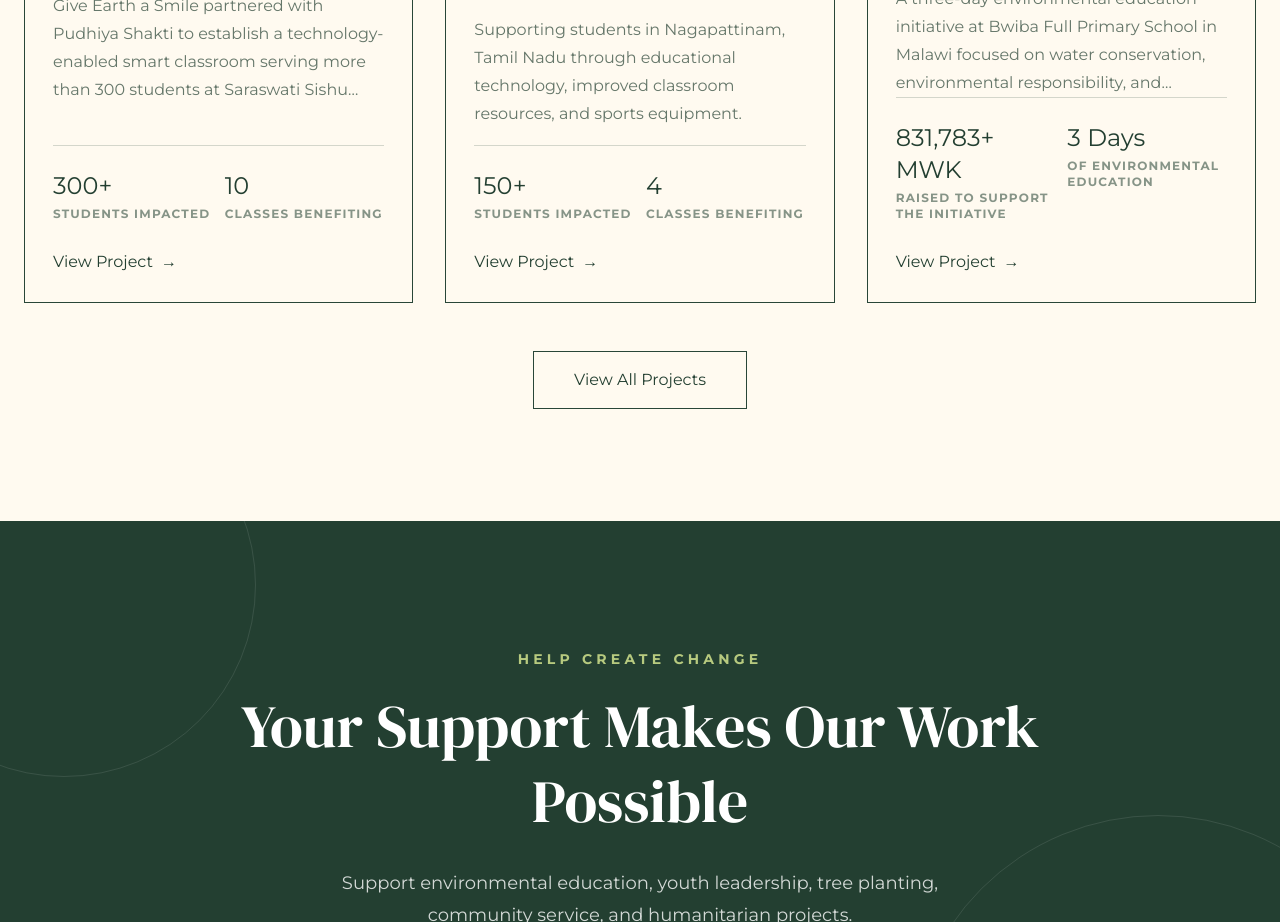
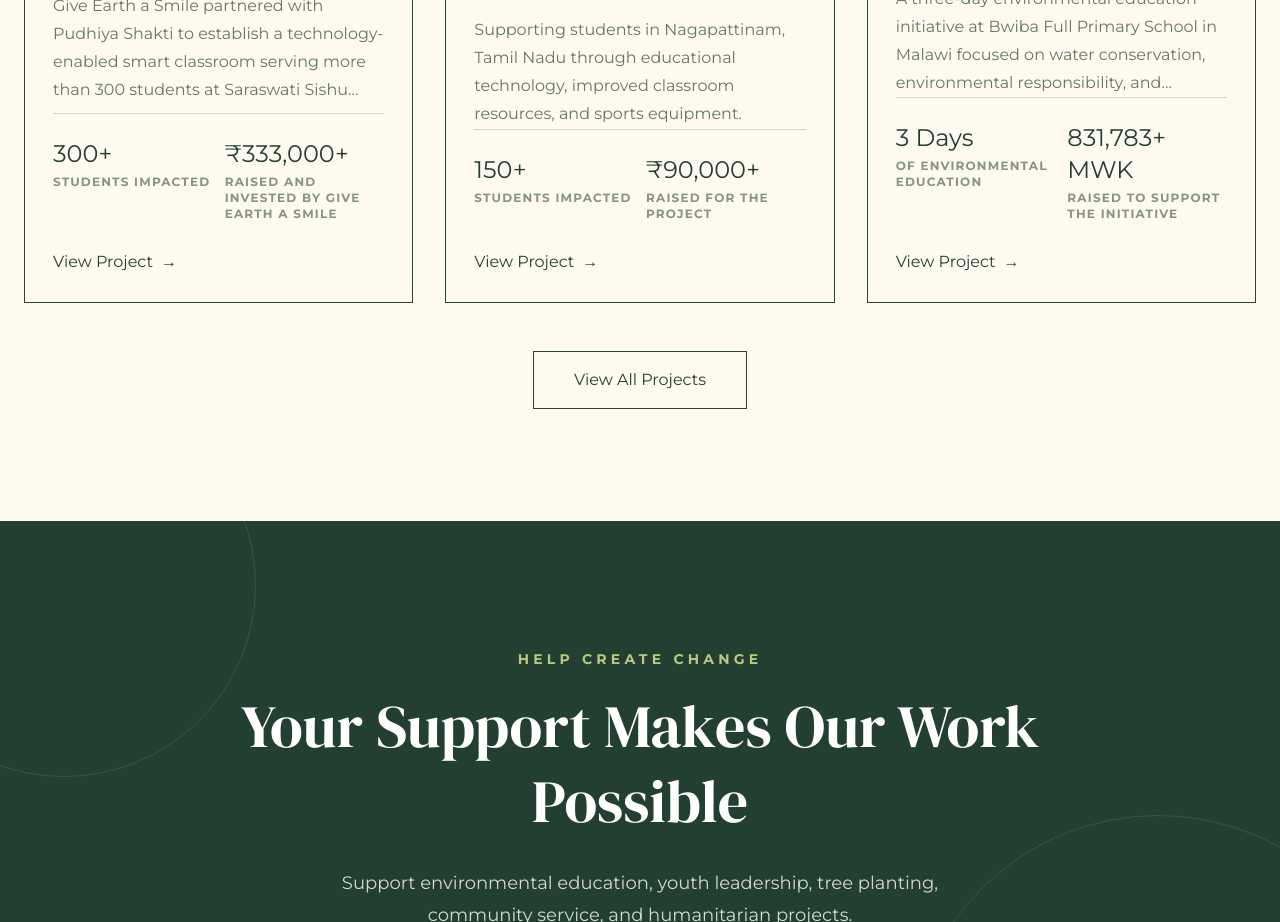
Before and after one commit to vn9ttrkd54-ui/Give-Earth-A-Smile-Beta, a Next.js app: page / in a window 1280 px wide. Shown: the part 3460-4382 px from the top of the page. Built offline with nearby package versions, Linux system fonts and the light colour scheme.

Commit message:
Update featured project statistic order

```diff
--- a/components/project/PublicProjectCard.tsx
+++ b/components/project/PublicProjectCard.tsx
@@ -44,10 +44,24 @@ export default function PublicProjectCard({
     "smart-classrooms-tamil-nadu",
   ].includes(project.slug);
 
+  const smartClassroomStudentStatistic = isPudhiyaShaktiProject
+    ? project.statistics.find((item) =>
+        item.label.toLowerCase().includes("students"),
+      ) ?? null
+    : null;
+
+  const smartClassroomFundingStatistic = isPudhiyaShaktiProject
+    ? project.statistics.find((item) =>
+        item.label.toLowerCase().includes("raised"),
+      ) ?? null
+    : null;
+
   const primaryStatistic = isMalawi
-    ? project.statistics[0] ?? null
+    ? project.statistics[1] ?? null
     : isTaiwan
       ? project.statistics[1] ?? null
+    : isPudhiyaShaktiProject
+      ? smartClassroomStudentStatistic
     : {
         value:
           getStatisticValue(project, "students impacted") ??
@@ -56,9 +70,11 @@ export default function PublicProjectCard({
       };
 
   const secondaryStatistic = isMalawi
-    ? project.statistics[1] ?? null
+    ? project.statistics[0] ?? null
     : isTaiwan
       ? project.statistics[0] ?? null
+    : isPudhiyaShaktiProject
+      ? smartClassroomFundingStatistic
     : {
         value:
           getStatisticValue(project, "classes benefiting") ??
```
